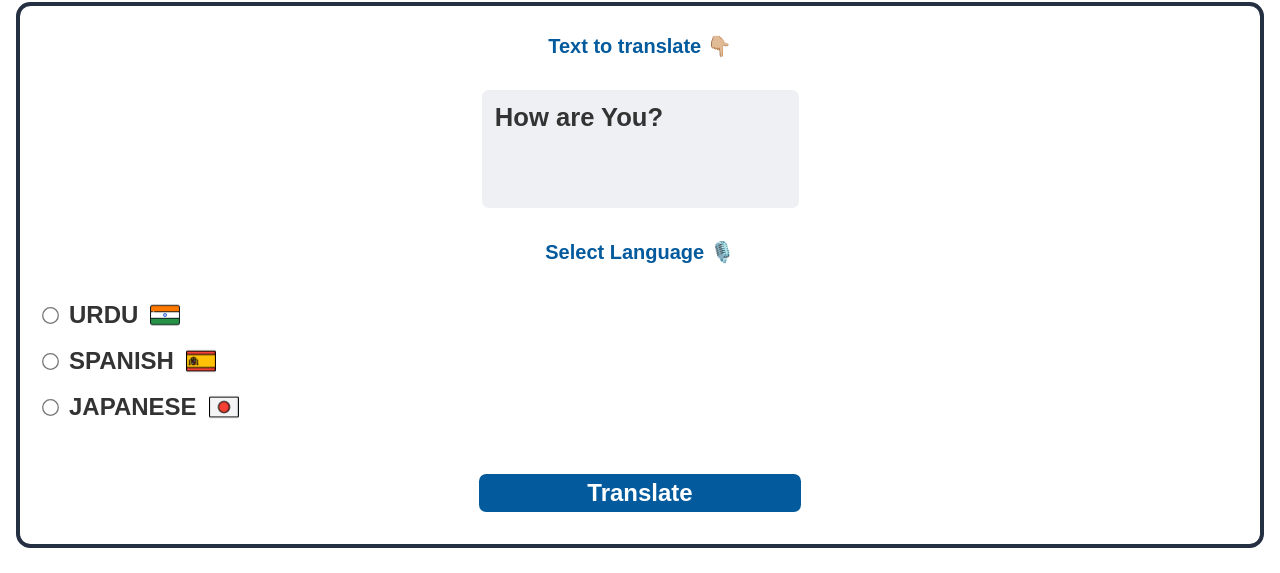
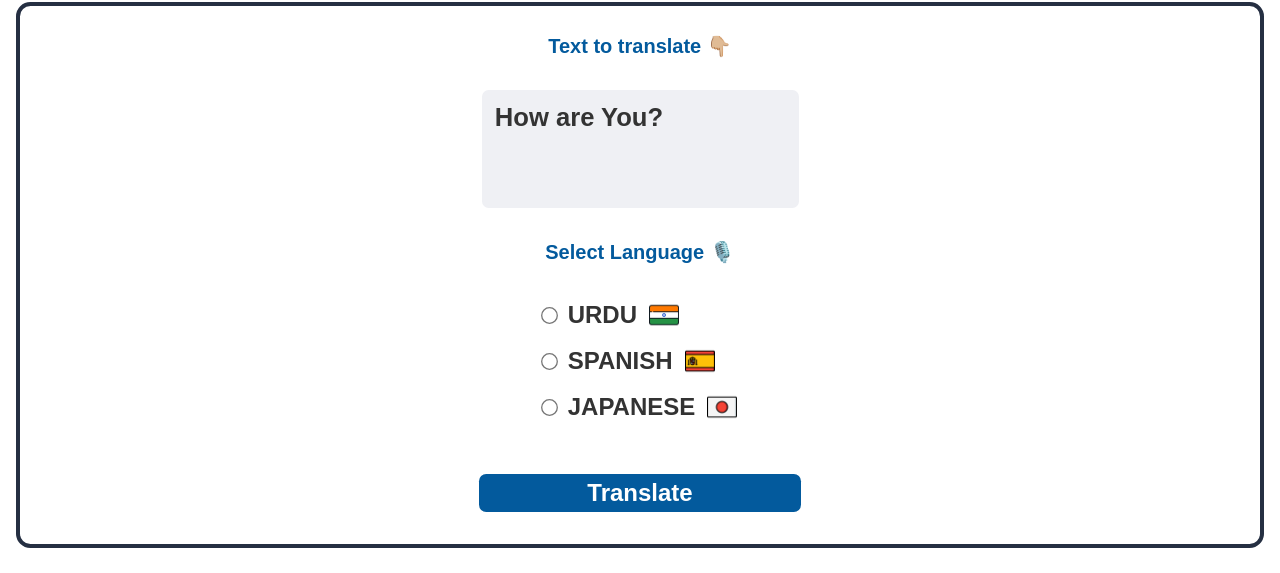
Before and after one commit to Aminkhan-mid/PollyGlot-AI, a website: page public/index.html in a window 1280 px wide. Shown: the part 227-800 px from the top of the page. Drawn offline with Linux system fonts and the light colour scheme; no server answers; a web font is replaced by a local one.

Commit message:
made the languages display on the center of the page.

```diff
--- a/public/index.css
+++ b/public/index.css
@@ -61,16 +61,17 @@ textarea::placeholder{
     color: #333333;
 }
 
-.input-container{
+.radio-container{
     display: flex;
     flex-direction: column;
     justify-content: center;
     align-items: flex-start;
     gap: 1em;
-    width: 100%;
+    width: fit-content;
+    margin: 0 auto;
     padding: 1em;
 }
-.input-container label{
+.radio-container label{
     display: flex;
     align-items: center;
     gap: 0.5em;
@@ -79,7 +80,7 @@ textarea::placeholder{
     font-size: 1.5rem;
     cursor: pointer;
 }
-.input-container input[type="radio"]{
+.radio-container input[type="radio"]{
     transform:scale(1.3);
     accent-color:#035a9d;
     margin: 0;
--- a/public/index.html
+++ b/public/index.html
@@ -30,7 +30,7 @@
 
         <p>Select Language 🎙️</p>
 
-        <section class="input-container">
+        <section class="radio-container">
                 <label for="urdu">
                     <input type="radio" name="radio" id="urdu">
                     <span class="lang-text">URDU</span>
@@ -48,7 +48,6 @@
                     <span class="lang-text">JAPANESE</span>
                     <img class="country-flag" src="./images/japan.png" alt="Japan">
                 </label>
-
         </section>
         <button>Translate</button>
     </main>
```
Lines whose indentation alone changed are shown as unchanged.
